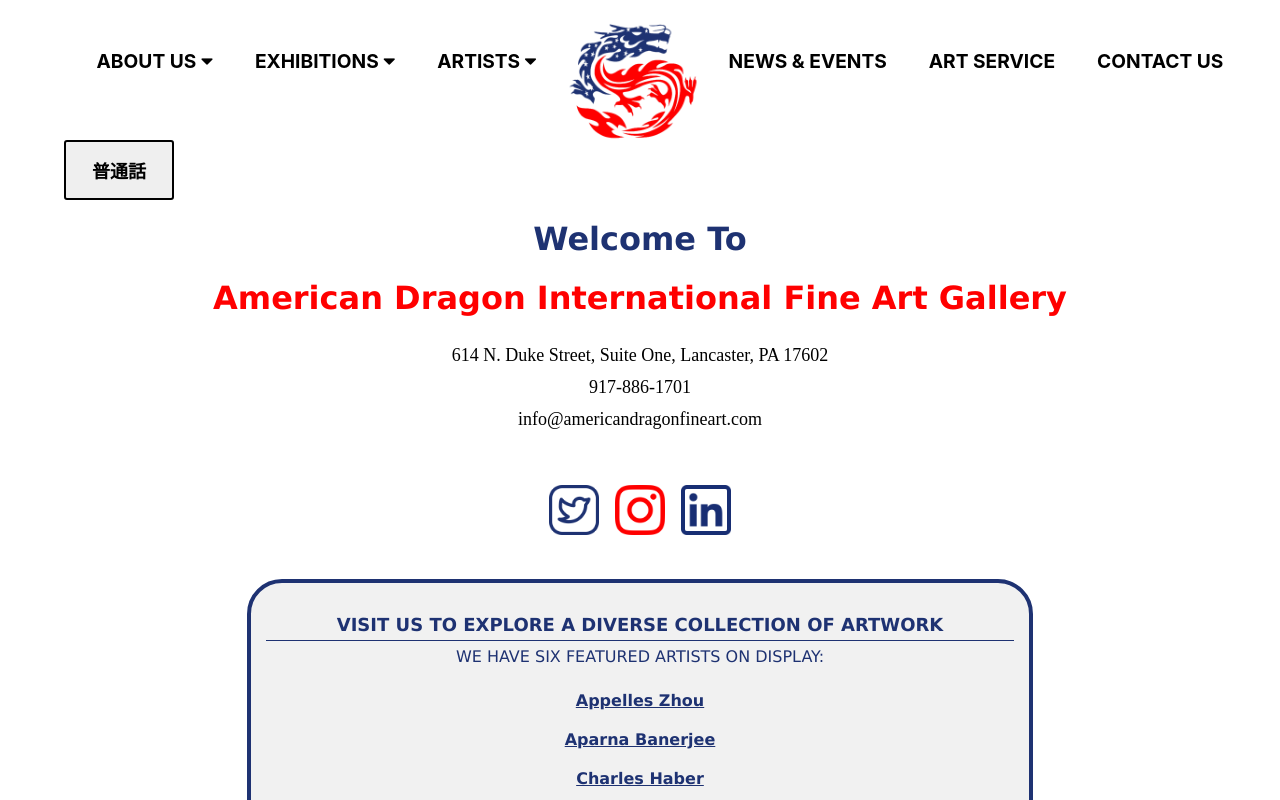
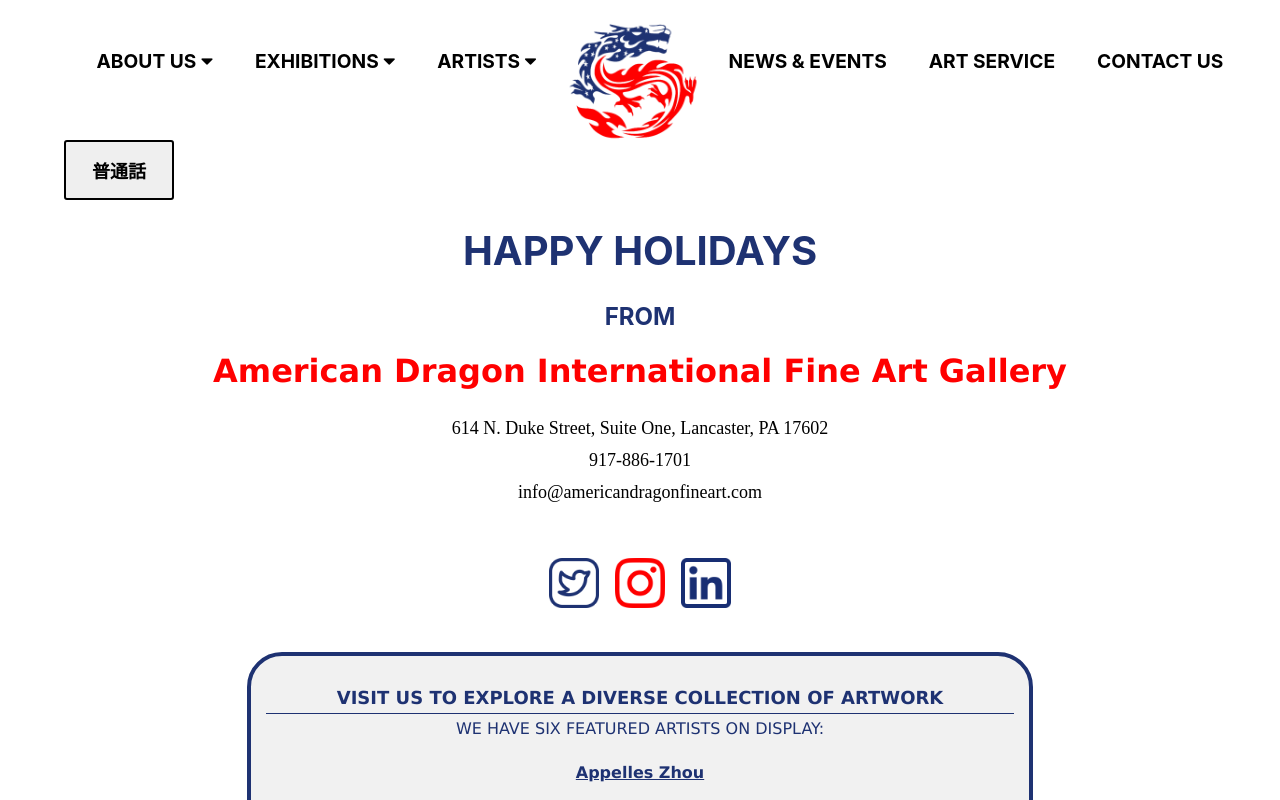
Before and after one commit to cupokoffi8/home, a React (Create React App) app: page / in a window 1280 px wide. Shown: the top 800 px of the page. Built offline with nearby package versions, Linux system fonts and the light colour scheme.

Commit message:
Happy Holidays

```diff
--- a/src/Components/Artists/Aparna-Banerjee/Aparna-Banerjee-Mandarin.js
+++ b/src/Components/Artists/Aparna-Banerjee/Aparna-Banerjee-Mandarin.js
@@ -75,7 +75,7 @@
               </div>
 
               <div className="the-paintings">
-              <img src="./AB5.jpeg" id="painting-ab"></img>
+              <img src="./pp.png" id="painting-ab-sold"></img>
               <img src="./AB6.jpeg" id="painting-ab"></img>
               </div>
 
@@ -350,7 +350,7 @@
 
               <br id="only-mobile"/>
 
-              <img id="image-mobile" src="./AB5.jpeg"/>
+              <img id="image-mobile-sold" src="./pp.png"/>
               <h5 id="caption-mobile">Lost Cat</h5>
               <h5 id="caption-mobile">22” x 30” [No Frame]</h5>
               <h5 id="caption-mobile">Acrylic on Paper</h5>
--- a/src/Components/Artists/Aparna-Banerjee/Aparna-Banerjee.css
+++ b/src/Components/Artists/Aparna-Banerjee/Aparna-Banerjee.css
@@ -60,6 +60,14 @@
       width: 341px;
       height: 450px;
   }
+
+  #painting-ab-sold {
+    display: inline-block;
+    justify-content: space-evenly;
+    margin-top: 40px;
+    width: 371px;
+    height: 490px;
+}
 
   #caption-ab-1 {
     display: block;
@@ -132,6 +140,14 @@
         height: 450px;
     }
 
+    #image-mobile-sold {
+        display: block !important;
+        margin-left: auto;
+        margin-right: auto;
+        width: 371px;
+        height: 490px;
+    }
+
     #caption-mobile {
         display: block;
         margin-left: auto;
--- a/src/Components/Artists/Aparna-Banerjee/Aparna-Banerjee.js
+++ b/src/Components/Artists/Aparna-Banerjee/Aparna-Banerjee.js
@@ -79,7 +79,7 @@
               </div>
 
               <div className="the-paintings">
-              <img src="./AB5.jpeg" id="painting-ab"></img>
+              <img src="./pp.png" id="painting-ab-sold"></img>
               <img src="./AB6.jpeg" id="painting-ab"></img>
               </div>
 
@@ -354,7 +354,7 @@
 
               <br id="only-mobile"/>
 
-              <img id="image-mobile" src="./AB5.jpeg"/>
+              <img id="image-mobile-sold" src="./pp.png"/>
               <h5 id="caption-mobile">Lost Cat</h5>
               <h5 id="caption-mobile">22” x 30” [No Frame]</h5>
               <h5 id="caption-mobile">Acrylic on Paper</h5>
--- a/src/Components/Home/Home.css
+++ b/src/Components/Home/Home.css
@@ -12,6 +12,30 @@
       color: #1e3272 !important;
       margin-top: 20px;
   }
+
+  .celebrate {
+    color: #1e3272 !important;
+    display: block;
+    margin-top: 26px;
+    margin-left: auto;
+    margin-right: auto;
+    text-transform: uppercase;
+    font-weight: bold;
+    font-size: 2.5em;
+    text-align: center;
+   }
+
+   .from {
+    color: #1e3272 !important;
+    display: block;
+    margin-top: 26px;
+    margin-left: auto;
+    margin-right: auto;
+    text-transform: uppercase;
+    font-weight: bold;
+    font-size: 1.5em;
+    text-align: center;
+   }
 
   #caption {
     display: block;
--- a/src/Components/Home/Home.js
+++ b/src/Components/Home/Home.js
@@ -56,7 +56,11 @@
 
         {/* <div id="bottom-1">  v(Uncomment this when the stuff below is not in use)v */}
 
-        <h1 data-aos="fade-down" data-aos-duration="1700" className='welcome' id="uh">Welcome To</h1>
+        <h1 data-aos="fade-down" data-aos-duration="1600" className='celebrate' id="celebrate">Happy Holidays</h1>
+        <h1 data-aos="fade-down" data-aos-duration="1700" className='from' id="from">From</h1>
+
+
+        {/* <h1 data-aos="fade-down" data-aos-duration="1700" className='welcome' id="uh">Welcome to</h1> */}
         <h1 data-aos="fade-down" data-aos-duration="1800" className='american'>American Dragon International Fine Art Gallery</h1>
 
         <div id="info">
```
Also changed, not shown: 2 other files (tests, documents, lock files or other folders).
